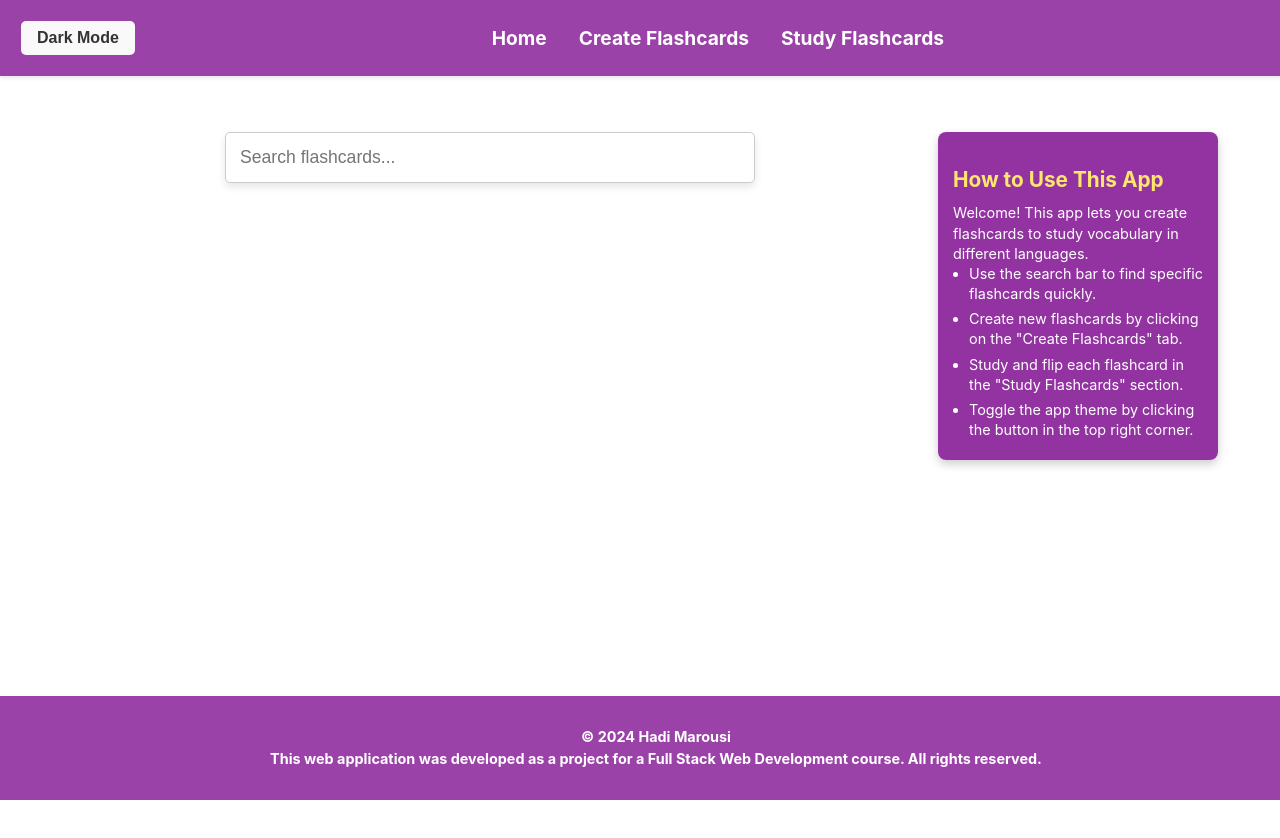
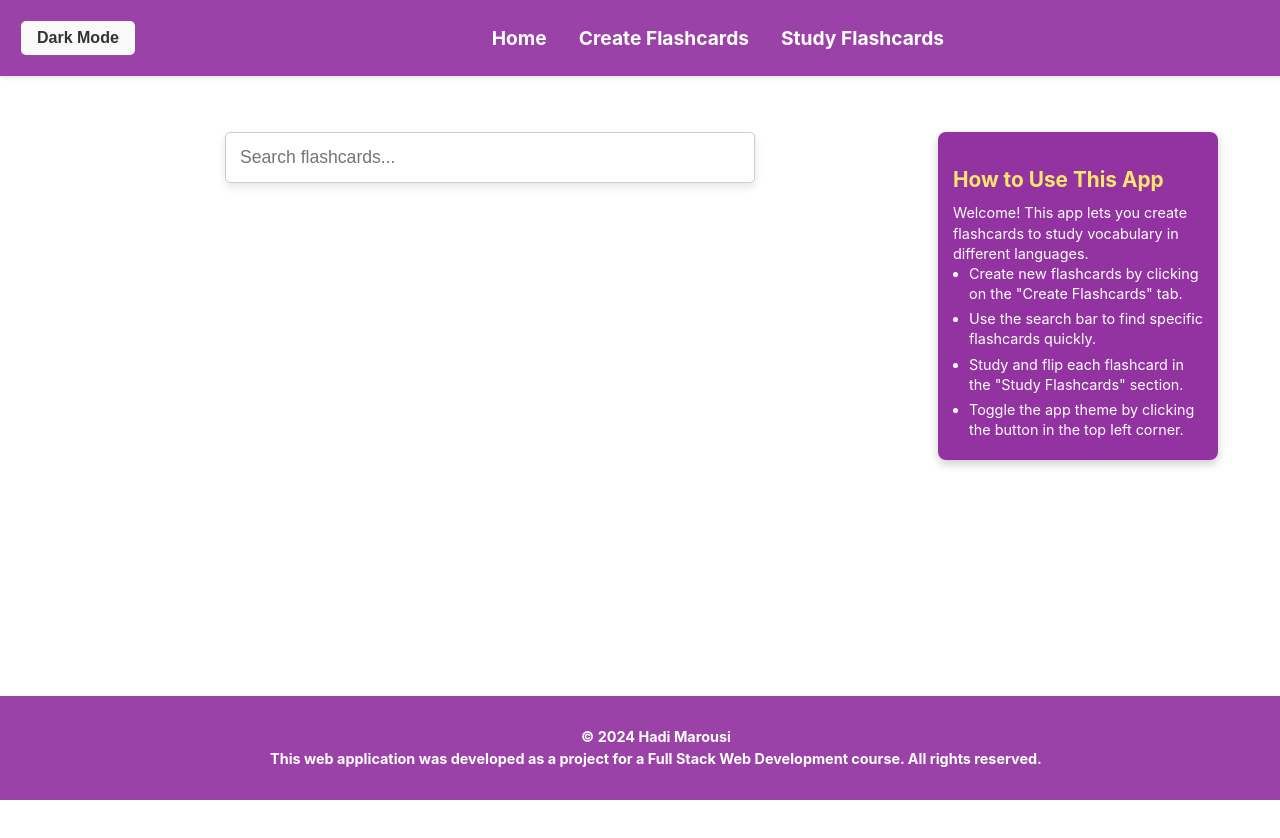
Before and after one commit to Hadi-Maro/language-flashcard-spa-v2-React, a React (Vite) app: page / in a window 1280 px wide. Shown: the top 838 px of the page. Built offline with nearby package versions, Linux system fonts and the light colour scheme.

Commit message:
Update InfoBox details

```diff
--- a/src/components/InfoBox.jsx
+++ b/src/components/InfoBox.jsx
@@ -8,10 +8,10 @@ const InfoBox = () => {
             <h2>How to Use This App</h2>
             <p>Welcome! This app lets you create flashcards to study vocabulary in different languages.</p>
             <ul>
+                <li>Create new flashcards by clicking on the "Create Flashcards" tab.</li>
                 <li>Use the search bar to find specific flashcards quickly.</li>
-        <li>Create new flashcards by clicking on the "Create Flashcards" tab.</li>
                 <li>Study and flip each flashcard in the "Study Flashcards" section.</li>
-        <li>Toggle the app theme by clicking the button in the top right corner.</li>
+                <li>Toggle the app theme by clicking the button in the top left corner.</li>
             </ul>
         </div>
     );
```
Lines whose indentation alone changed are shown as unchanged.
